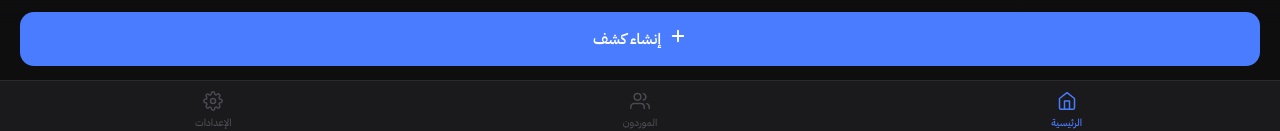
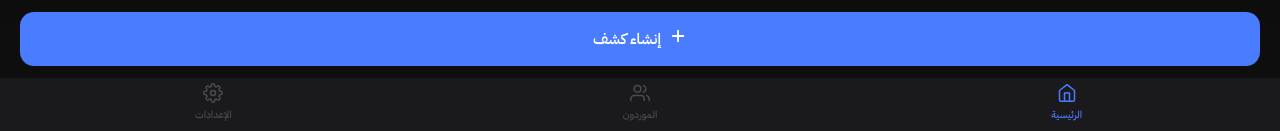
Before and after one commit to MrAI696/invoice-tracker, a plain HTML site: page index.html in a window 1280 px wide. Shown: the part 666-797 px from the top of the page. Drawn offline with Linux system fonts and the light colour scheme.

Commit message:
Add files via upload

```diff
--- a/styles/main.css
+++ b/styles/main.css
@@ -276,9 +276,20 @@ input {
   border-top: 1px solid var(--border);
   display: flex;
   align-items: flex-start;
-  padding-top: 6px;
-  padding-bottom: env(safe-area-inset-bottom, 0px);
+  padding-top: 8px;
+  padding-bottom: max(env(safe-area-inset-bottom), 8px);
   z-index: 19;
+}
+/* Bleed background below tab bar to fill any gap on iPhone */
+.tab-bar::after {
+  content: '';
+  position: absolute;
+  bottom: -80px;
+  left: 0;
+  right: 0;
+  height: 80px;
+  background: var(--surface);
+  z-index: -1;
 }
 
 .tab-btn {
```
